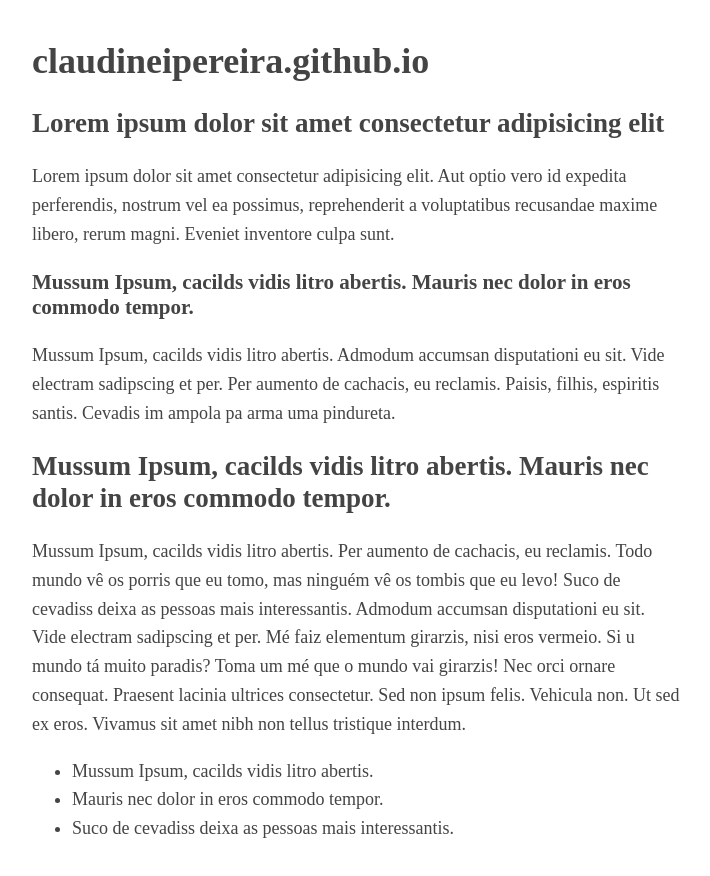
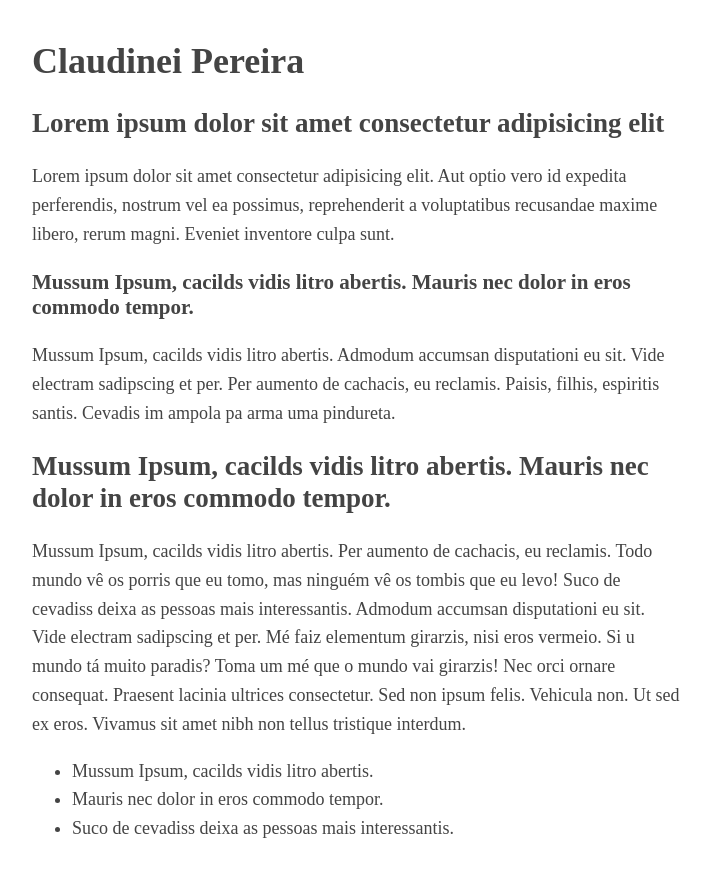
Before and after one commit to claudineipereira/claudineipereira.github.io, a plain HTML site: page index.html in a window 1280 px wide. Shown: the whole page, without its empty margins (283-993 px from the left). Drawn offline with Linux system fonts and the light colour scheme.

Commit message:
Change website name

```diff
--- a/index.html
+++ b/index.html
@@ -4,11 +4,11 @@
     <meta charset="UTF-8">
     <meta name="viewport" content="width=device-width, initial-scale=1">
     <link rel="stylesheet" href="css/style.css">
-    <title>claudineipereira.github.io</title>
+    <title>Claudinei Pereira</title>
 </head>
 <body>
     <header>
-        <h1>claudineipereira.github.io</h1>
+        <h1>Claudinei Pereira</h1>
     </header>
 
     <h2>Lorem ipsum dolor sit amet consectetur adipisicing elit</h2>
```
